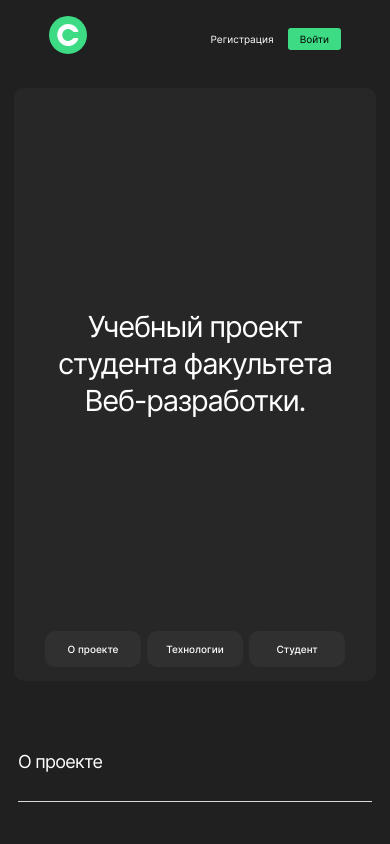
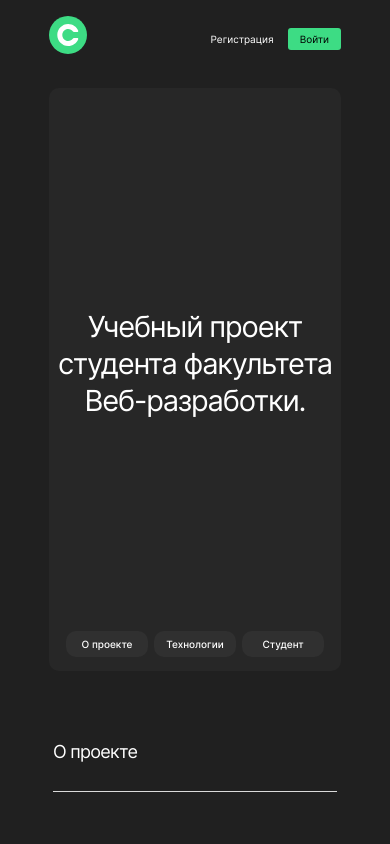
Before and after one commit to Anel1da/movies-explorer-frontend, a React (Create React App) app: page / in a window 390 px wide. Shown: the top 844 px of the page. Built offline with nearby package versions, Linux system fonts and the light colour scheme.

Commit message:
доработанo расположение клнтента основной страницы

```diff
--- a/src/components/Main/Main.css
+++ b/src/components/Main/Main.css
@@ -1,13 +1,24 @@
 .content {
     width: 100%;
-    max-width: 1280px;
+    max-width: 1200px;
     min-width: 320px;
+    box-sizing: border-box;
+    display: flex;
+    flex-direction: column;
+    align-content: center;
+    justify-content: center;
     margin: 0 auto;
-    box-sizing: border-box;
+
 }
 
-@media screen and (min-width: 768px) and (max-width: 1200px) {
+ @media screen and (min-width: 768px) and (max-width: 1200px) {
     .content {
         max-width: 768px;
     }
   }
+
+  @media screen and (min-width: 320px) and (max-width: 767px) {
+    .content {
+        max-width: 320px;
+    }
+  }
--- a/src/components/NavTab/NavTab.css
+++ b/src/components/NavTab/NavTab.css
@@ -40,6 +40,8 @@
   @media screen and (min-width: 320px) and (max-width: 767px) {
     .navtab__link-item {
         margin-right: 6px;
+        height: 26px;
+        width: 82px;
         }
 }
 
```
